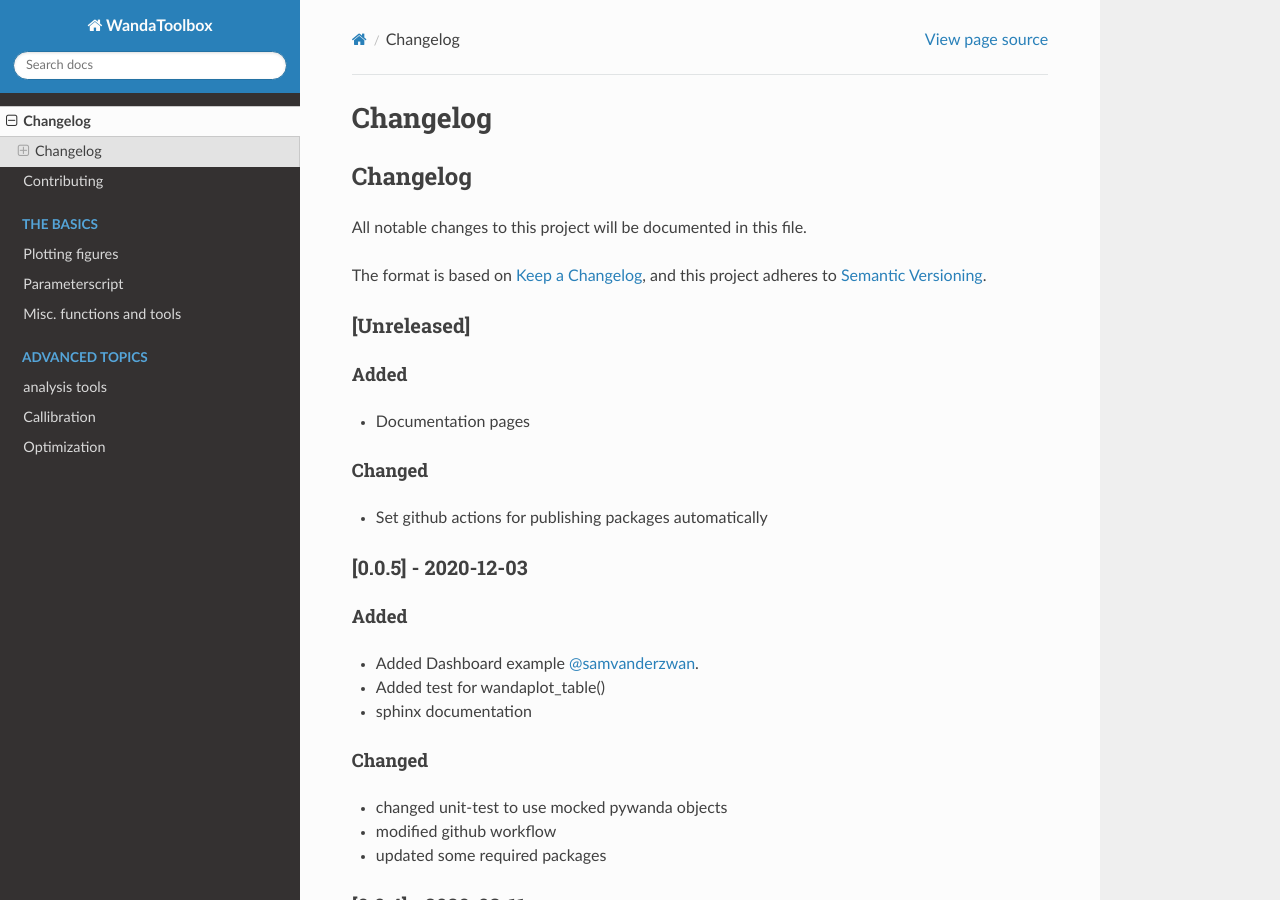
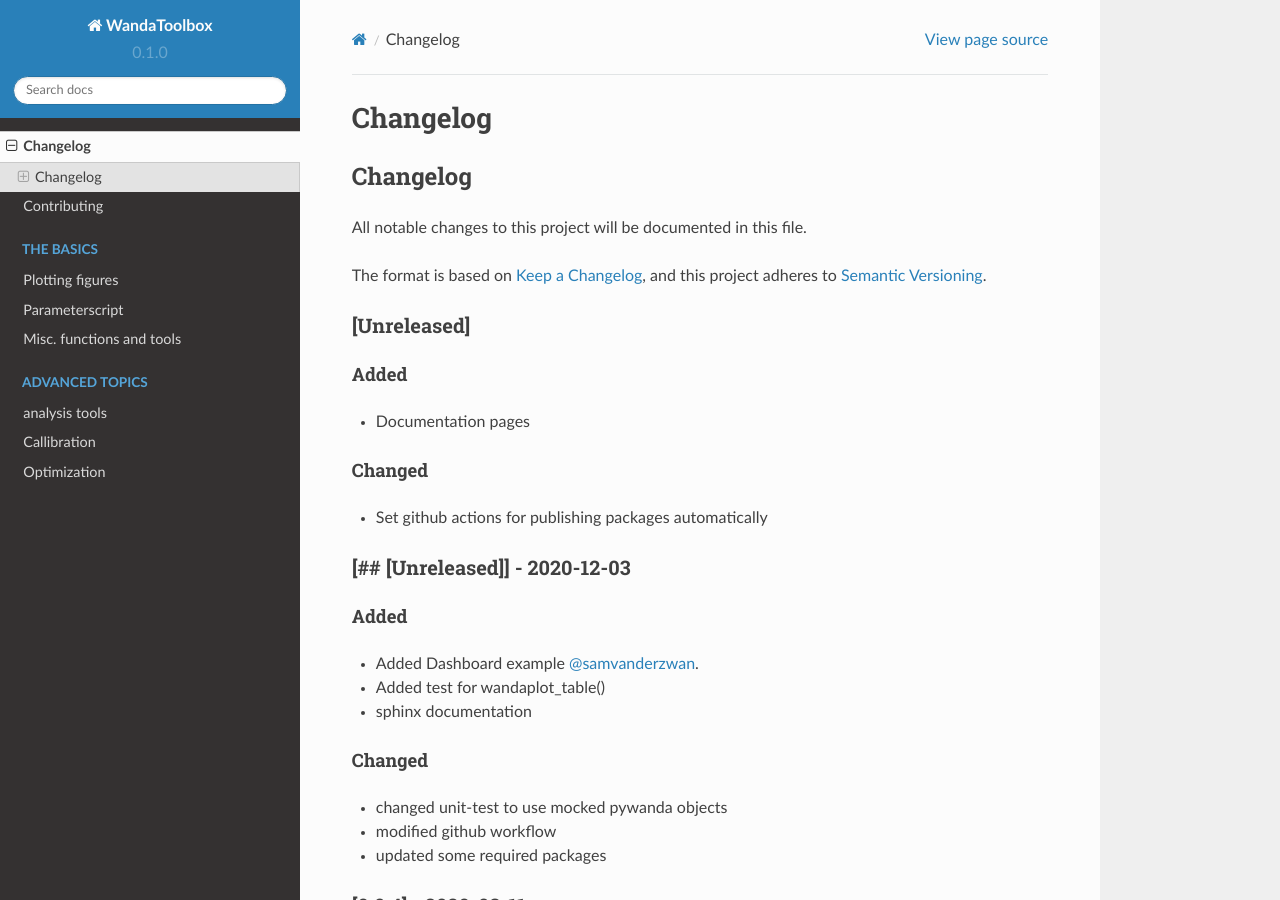
Before and after one commit to MichielTukker/WandaToolbox, a Sphinx documentation site: the page built from docs/changelog.rst, in a window 1280 px wide and 900 px high. Built offline with Sphinx 7.4.7 and the Read the Docs theme 2.0.0, drawn with Linux system fonts in a browser that asks for light colours; the version number is read from the project's files by our own code.

Commit message:
Bump version: 0.0.5 → 0.1.0

```diff
--- a/CHANGELOG.md
+++ b/CHANGELOG.md
@@ -10,7 +10,7 @@ and this project adheres to [Semantic Versioning](https://semver.org/spec/v2.0.0
 ### Changed
 - Set github actions for publishing packages automatically
 
-## [0.0.5] - 2020-12-03
+## [## [Unreleased]] - 2020-12-03
 ### Added
 - Added Dashboard example [@samvanderzwan](https://github.com/samvanderzwan).
 - Added test for wandaplot_table()
--- a/docs/conf.py
+++ b/docs/conf.py
@@ -22,7 +22,7 @@ copyright = '2020, Michiel Tukker, Sam van der Zwan'
 author = 'Michiel Tukker, Sam van der Zwan'
 
 # The full version, including alpha/beta/rc tags
-release = '0.0.5'
+release = 0.1.0
 
 
 # -- General configuration ---------------------------------------------------
--- a/setup.py
+++ b/setup.py
@@ -5,7 +5,7 @@ with open("README.md", "r") as fh:
 
 setup(
     name="wandatoolbox",  # Replace with your own username
-    version="0.0.5",
+    version="0.1.0",
     author="Michiel Tukker",
     author_email="Michiel.Tukker@deltares.nl",
     description="Python toolbox for Wanda",
```
Also changed, not shown: .bumpversion.cfg.
